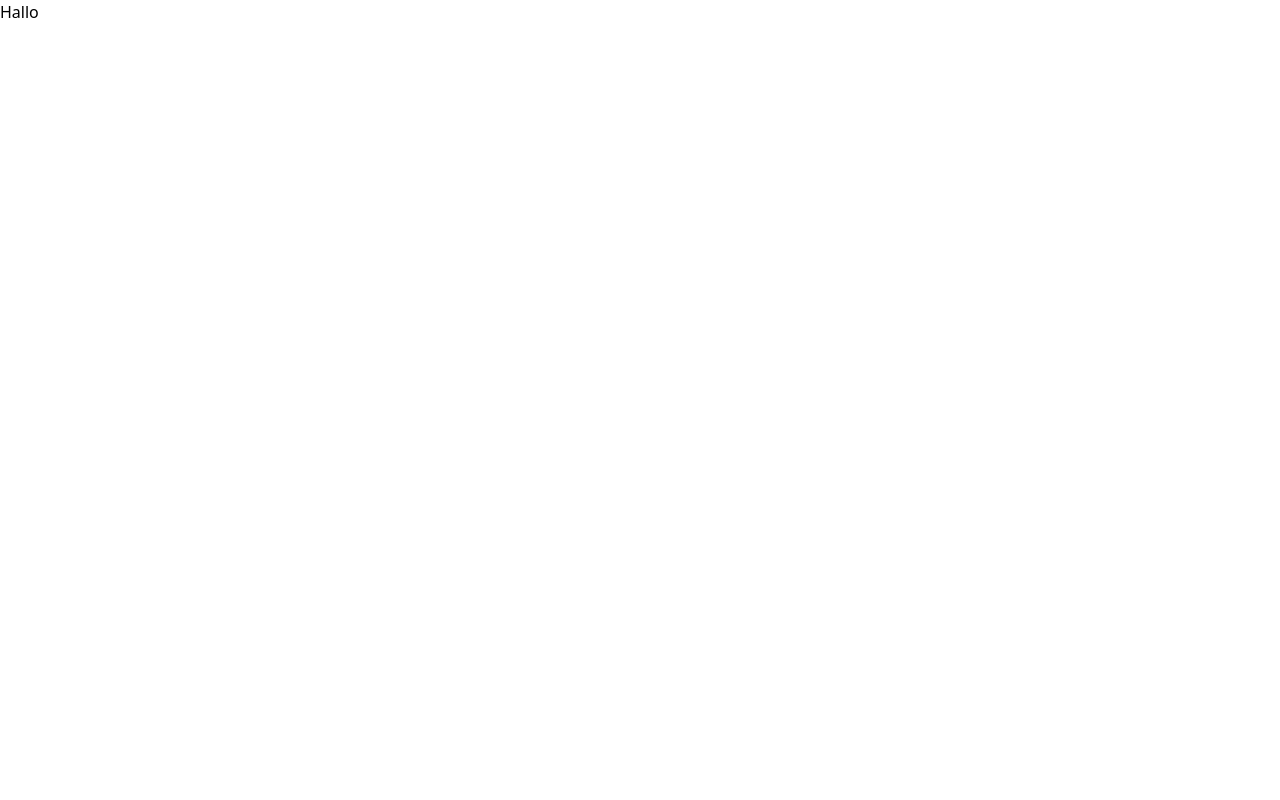
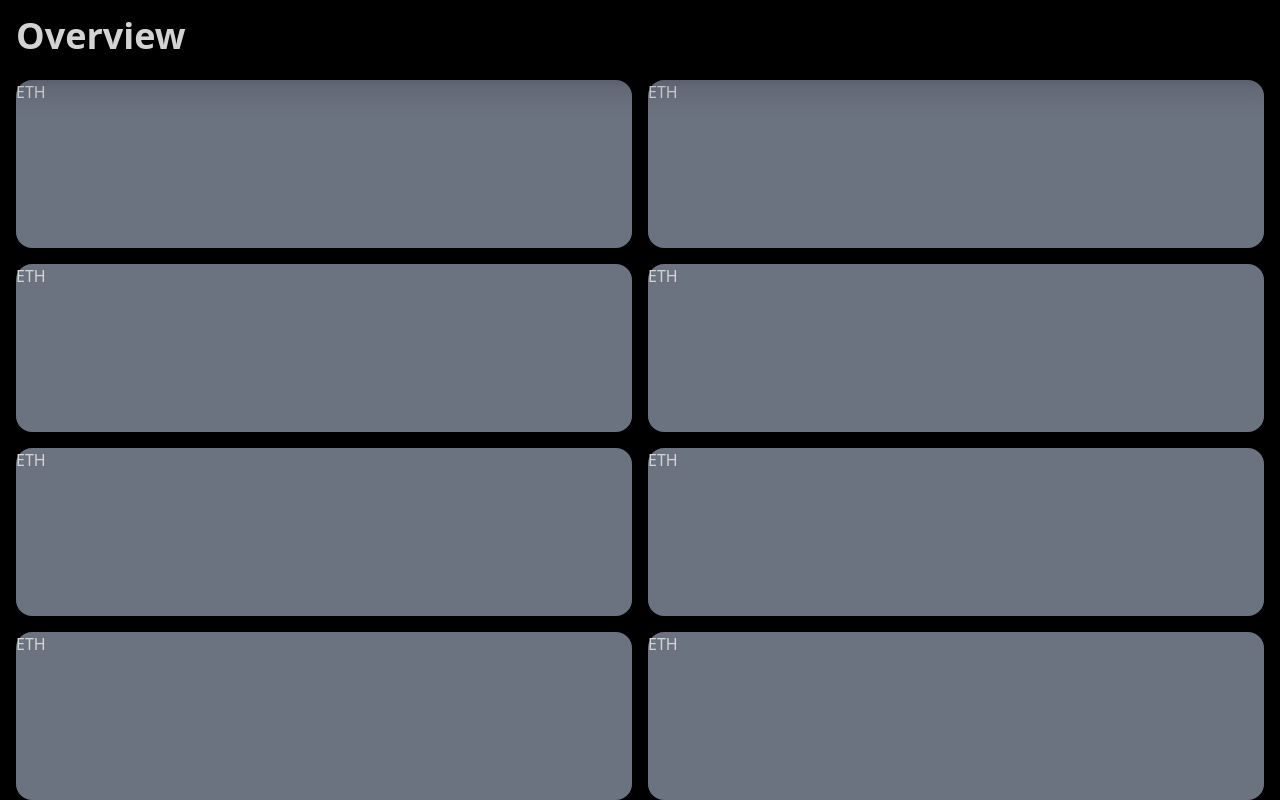
Before and after one commit to d-rubin/investment_app_next.js, a Next.js app: page / in a window 1280 px wide. Built offline with nearby package versions, Linux system fonts and the light colour scheme.

Commit message:
feat: worked on Overview

```diff
--- a/app/(portal)/page.tsx
+++ b/app/(portal)/page.tsx
@@ -1,3 +1,22 @@
+import React from "react";
+
 export default function RootPage() {
-  return <h1>Hallo</h1>;
+  return (
+    <main className="w-full h-full pt-20">
+      <h1 className="w-full h-20 pl-4 pt-4 text-4xl font-semibold fixed bg-black left-0 top-0 shadow-xl">
+        Overview
+      </h1>
+      <section className="grid grid-cols-2 gap-4 w-full h-full items-center justify-center">
+        {Array.from({ length: 8 }).map(() => {
+          return (
+            <article className="w-full h-full bg-gray-500 rounded-2xl">
+              <span>
+                <p>ETH</p>
+              </span>
+            </article>
+          );
+        })}
+      </section>
+    </main>
+  );
 }
--- a/app/layout.tsx
+++ b/app/layout.tsx
@@ -13,7 +13,7 @@ export default function RootLayout({
 }) {
   return (
     <html lang="en">
-      <body>{children}</body>
+      <body className="px-4">{children}</body>
     </html>
   );
 }
--- a/styles/globals.css
+++ b/styles/globals.css
@@ -25,7 +25,8 @@ body {
   width: 100%;
   height: 100%;
   overflow-x: hidden;
-  background-color: white;
+  background-color: black;
+  color: lightgray;
 }
 
 a {
```
